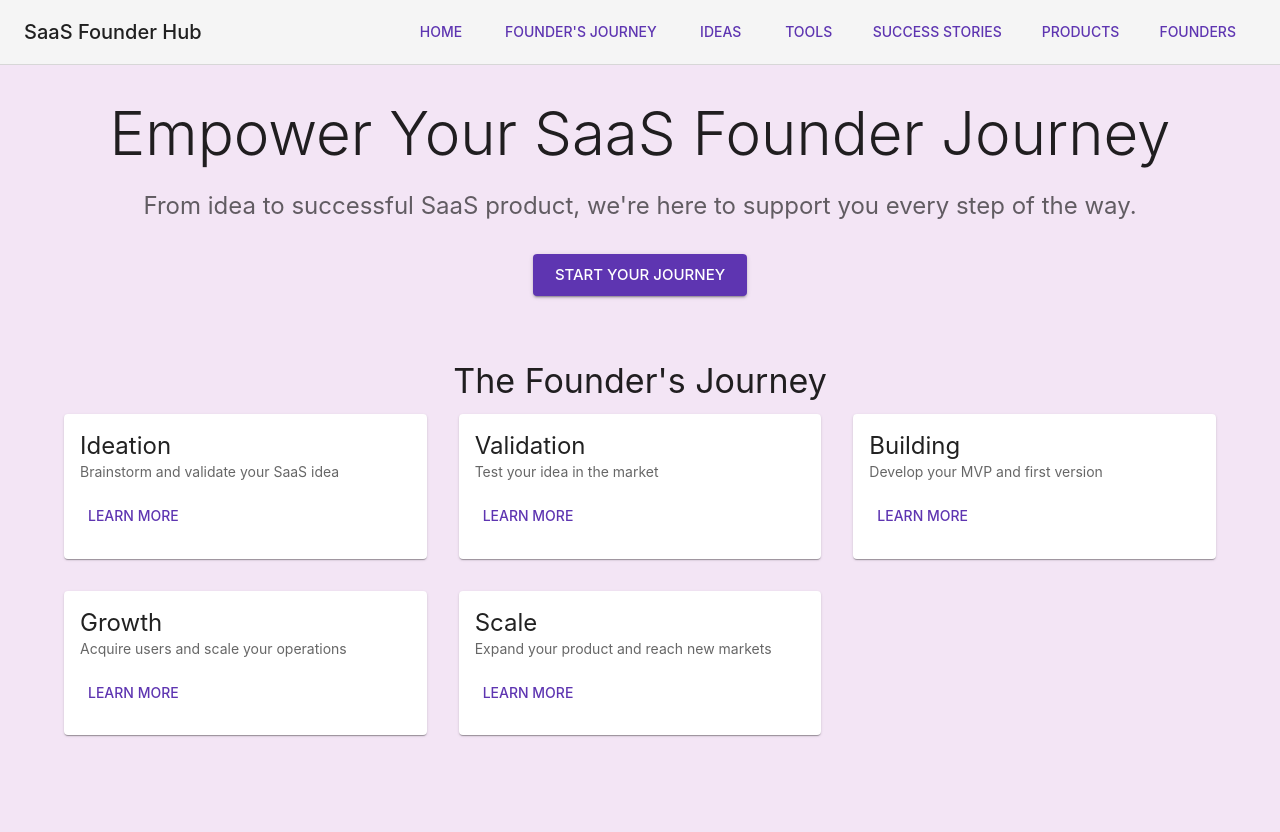
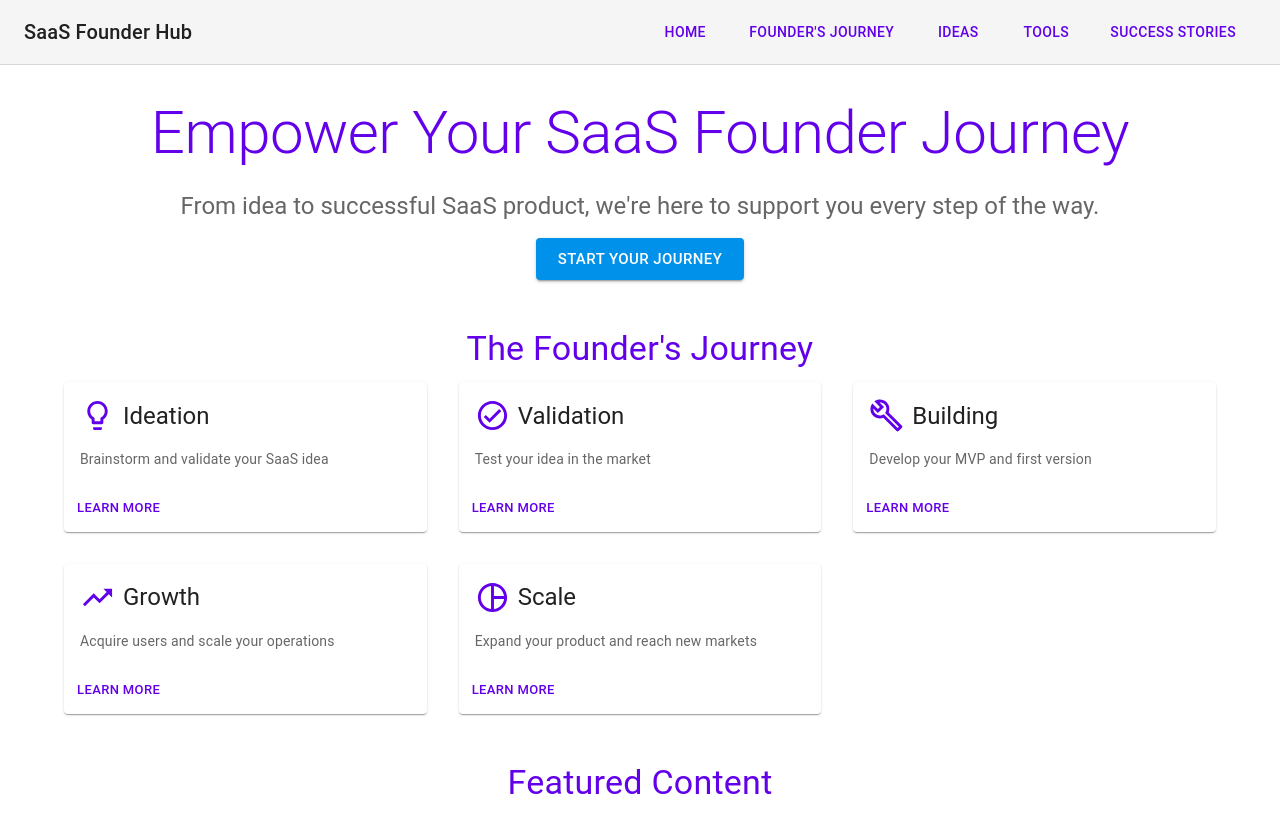
Before and after one commit to vinodsharma10x/saas-founder-hub, a Next.js app: page / in a window 1280 px wide. Shown: the top 832 px of the page. Before the commit the page ends 800 px from the top, so only its background shows below. Built offline with nearby package versions, Linux system fonts and the light colour scheme; no server answers; the database is empty.

Commit message:
Reorganized homepage, menu and applied a new theme.

```diff
--- a/package.json
+++ b/package.json
@@ -12,6 +12,7 @@
   "dependencies": {
     "@emotion/react": "^11.13.3",
     "@emotion/styled": "^11.13.0",
+    "@mui/icons-material": "^6.1.2",
     "@mui/lab": "^6.0.0-beta.10",
     "@mui/material": "^6.1.2",
     "@supabase/supabase-js": "^2.45.4",
--- a/src/app/layout.tsx
+++ b/src/app/layout.tsx
@@ -2,7 +2,7 @@
 
 import { ThemeProvider } from '@mui/material/styles'
 import CssBaseline from '@mui/material/CssBaseline'
-import theme from '../styles/theme'
+import theme from '../theme'
 
 export default function RootLayout({ children }: { children: React.ReactNode }) {
   return (
--- a/src/app/page.tsx
+++ b/src/app/page.tsx
@@ -1,56 +1,153 @@
 'use client';
 
-import { Container, Typography, Button, Grid, Card, CardContent } from '@mui/material';
+import { useState, useEffect } from 'react';
+import { Container, Typography, Button, Grid, Card, CardContent, CardActions, Box, useTheme } from '@mui/material';
 import Link from 'next/link';
 import Navbar from '../components/Navbar';
 import MotionWrapper from '../components/MotionWrapper';
+import { supabase } from '../lib/supabase';
+import { Idea, Tool, SaasProduct } from '../types';
+import LightbulbOutlinedIcon from '@mui/icons-material/LightbulbOutlined';
+import CheckCircleOutlineOutlinedIcon from '@mui/icons-material/CheckCircleOutlineOutlined';
+import BuildOutlinedIcon from '@mui/icons-material/BuildOutlined';
+import TrendingUpOutlinedIcon from '@mui/icons-material/TrendingUpOutlined';
+import PieChartOutlinedIcon from '@mui/icons-material/PieChartOutlined';
 
 const journeyStages = [
-  { title: 'Ideation', description: 'Brainstorm and validate your SaaS idea', link: '/journey/ideation' },
-  { title: 'Validation', description: 'Test your idea in the market', link: '/journey/validation' },
-  { title: 'Building', description: 'Develop your MVP and first version', link: '/journey/building' },
-  { title: 'Growth', description: 'Acquire users and scale your operations', link: '/journey/growth' },
-  { title: 'Scale', description: 'Expand your product and reach new markets', link: '/journey/scale' },
+  { title: 'Ideation', description: 'Brainstorm and validate your SaaS idea', link: '/journey/ideation', icon: LightbulbOutlinedIcon },
+  { title: 'Validation', description: 'Test your idea in the market', link: '/journey/validation', icon: CheckCircleOutlineOutlinedIcon },
+  { title: 'Building', description: 'Develop your MVP and first version', link: '/journey/building', icon: BuildOutlinedIcon },
+  { title: 'Growth', description: 'Acquire users and scale your operations', link: '/journey/growth', icon: TrendingUpOutlinedIcon },
+  { title: 'Scale', description: 'Expand your product and reach new markets', link: '/journey/scale', icon: PieChartOutlinedIcon },
 ];
 
 export default function HomePage() {
+  const theme = useTheme();
+  const [featuredIdea, setFeaturedIdea] = useState<Idea | null>(null);
+  const [featuredTool, setFeaturedTool] = useState<Tool | null>(null);
+  const [featuredStory, setFeaturedStory] = useState<SaasProduct | null>(null);
+
+  useEffect(() => {
+    async function fetchFeaturedContent() {
+      const { data: ideaData } = await supabase.from('ideas').select('*').limit(1).single();
+      const { data: toolData } = await supabase.from('tools').select('*').limit(1).single();
+      const { data: storyData } = await supabase.from('saas_products').select('*').limit(1).single();
+
+      setFeaturedIdea(ideaData);
+      setFeaturedTool(toolData);
+      setFeaturedStory(storyData);
+    }
+
+    fetchFeaturedContent();
+  }, []);
+
   return (
     <>
       <Navbar />
       <Container maxWidth="lg" sx={{ mt: 4, mb: 4 }}>
         <MotionWrapper>
-          <Typography variant="h2" component="h1" gutterBottom align="center">
+          <Typography variant="h2" component="h1" gutterBottom align="center" color="primary">
             Empower Your SaaS Founder Journey
           </Typography>
           <Typography variant="h5" align="center" color="text.secondary" paragraph>
             From idea to successful SaaS product, we're here to support you every step of the way.
           </Typography>
-          <div style={{ textAlign: 'center', marginTop: '2rem', marginBottom: '4rem' }}>
-            <Button variant="contained" color="primary" size="large" component={Link} href="/journey/ideation">
-              Start Your Journey
+          <Box textAlign="center" mb={6}>
+            <Button variant="contained" color="secondary" size="large" component={Link} href="/journey/ideation">
+              START YOUR JOURNEY
             </Button>
-          </div>
-          <Typography variant="h4" gutterBottom align="center">
+          </Box>
+          <Typography variant="h4" gutterBottom align="center" color="primary">
             The Founder's Journey
           </Typography>
+          <Grid container spacing={4} mb={6}>
+            {journeyStages.map((stage, index) => {
+              const Icon = stage.icon;
+              return (
+                <Grid item key={index} xs={12} sm={6} md={4}>
+                  <Card sx={{ height: '100%', display: 'flex', flexDirection: 'column' }}>
+                    <CardContent sx={{ flexGrow: 1 }}>
+                      <Box display="flex" alignItems="center" mb={2}>
+                        <Icon fontSize="large" color="primary" />
+                        <Typography variant="h5" component="div" ml={1}>
+                          {stage.title}
+                        </Typography>
+                      </Box>
+                      <Typography variant="body2" color="text.secondary">
+                        {stage.description}
+                      </Typography>
+                    </CardContent>
+                    <CardActions>
+                      <Button component={Link} href={stage.link} size="small" color="primary">
+                        LEARN MORE
+                      </Button>
+                    </CardActions>
+                  </Card>
+                </Grid>
+              );
+            })}
+          </Grid>
+          <Typography variant="h4" gutterBottom align="center" color="primary" mb={4}>
+            Featured Content
+          </Typography>
           <Grid container spacing={4}>
-            {journeyStages.map((stage, index) => (
-              <Grid item key={index} xs={12} sm={6} md={4}>
-                <Card>
-                  <CardContent>
-                    <Typography variant="h5" component="div">
-                      {stage.title}
+            {featuredIdea && (
+              <Grid item xs={12} md={4}>
+                <Card sx={{ height: '100%', display: 'flex', flexDirection: 'column', bgcolor: theme.palette.primary.light }}>
+                  <CardContent sx={{ flexGrow: 1 }}>
+                    <Typography variant="h6" component="div" gutterBottom color="primary.contrastText">
+                      Featured Idea
                     </Typography>
-                    <Typography variant="body2" color="text.secondary">
-                      {stage.description}
+                    <Typography variant="body1" color="primary.contrastText">
+                      {featuredIdea.title}
                     </Typography>
-                    <Button component={Link} href={stage.link} sx={{ mt: 2 }}>
-                      Learn More
+                  </CardContent>
+                  <CardActions>
+                    <Button component={Link} href={`/ideas/${featuredIdea.id}`} size="small" color="secondary">
+                      EXPLORE IDEA
                     </Button>
-                  </CardContent>
+                  </CardActions>
                 </Card>
               </Grid>
-            ))}
+            )}
+            {featuredTool && (
+              <Grid item xs={12} md={4}>
+                <Card sx={{ height: '100%', display: 'flex', flexDirection: 'column', bgcolor: theme.palette.secondary.light }}>
+                  <CardContent sx={{ flexGrow: 1 }}>
+                    <Typography variant="h6" component="div" gutterBottom color="secondary.contrastText">
+                      Featured Tool
+                    </Typography>
+                    <Typography variant="body1" color="secondary.contrastText">
+                      {featuredTool.name}
+                    </Typography>
+                  </CardContent>
+                  <CardActions>
+                    <Button component={Link} href={`/tools/${featuredTool.id}`} size="small" color="primary">
+                      EXPLORE TOOL
+                    </Button>
+                  </CardActions>
+                </Card>
+              </Grid>
+            )}
+            {featuredStory && (
+              <Grid item xs={12} md={4}>
+                <Card sx={{ height: '100%', display: 'flex', flexDirection: 'column', bgcolor: theme.palette.error.light }}>
+                  <CardContent sx={{ flexGrow: 1 }}>
+                    <Typography variant="h6" component="div" gutterBottom color="error.contrastText">
+                      Featured Success Story
+                    </Typography>
+                    <Typography variant="body1" color="error.contrastText">
+                      {featuredStory.name}
+                    </Typography>
+                  </CardContent>
+                  <CardActions>
+                    <Button component={Link} href={`/success-stories/products/${featuredStory.id}`} size="small" color="secondary">
+                      READ STORY
+                    </Button>
+                  </CardActions>
+                </Card>
+              </Grid>
+            )}
           </Grid>
         </MotionWrapper>
       </Container>
--- a/src/components/Navbar.tsx
+++ b/src/components/Navbar.tsx
@@ -3,14 +3,23 @@ import Link from 'next/link';
 import { useState } from 'react';
 
 export default function Navbar() {
-  const [anchorEl, setAnchorEl] = useState<null | HTMLElement>(null);
+  const [journeyAnchorEl, setJourneyAnchorEl] = useState<null | HTMLElement>(null);
+  const [storiesAnchorEl, setStoriesAnchorEl] = useState<null | HTMLElement>(null);
 
-  const handleClick = (event: React.MouseEvent<HTMLButtonElement>) => {
-    setAnchorEl(event.currentTarget);
+  const handleJourneyClick = (event: React.MouseEvent<HTMLButtonElement>) => {
+    setJourneyAnchorEl(event.currentTarget);
   };
 
-  const handleClose = () => {
-    setAnchorEl(null);
+  const handleStoriesClick = (event: React.MouseEvent<HTMLButtonElement>) => {
+    setStoriesAnchorEl(event.currentTarget);
+  };
+
+  const handleJourneyClose = () => {
+    setJourneyAnchorEl(null);
+  };
+
+  const handleStoriesClose = () => {
+    setStoriesAnchorEl(null);
   };
 
   return (
@@ -26,23 +35,23 @@ export default function Navbar() {
           <Button
             aria-controls="journey-menu"
             aria-haspopup="true"
-            onClick={handleClick}
+            onClick={handleJourneyClick}
             sx={{ my: 1, mx: 1.5 }}
           >
             Founder's Journey
           </Button>
           <Menu
             id="journey-menu"
-            anchorEl={anchorEl}
+            anchorEl={journeyAnchorEl}
             keepMounted
-            open={Boolean(anchorEl)}
-            onClose={handleClose}
+            open={Boolean(journeyAnchorEl)}
+            onClose={handleJourneyClose}
           >
-            <MenuItem onClick={handleClose} component={Link} href="/journey/ideation">Ideation</MenuItem>
-            <MenuItem onClick={handleClose} component={Link} href="/journey/validation">Validation</MenuItem>
-            <MenuItem onClick={handleClose} component={Link} href="/journey/building">Building</MenuItem>
-            <MenuItem onClick={handleClose} component={Link} href="/journey/growth">Growth</MenuItem>
-            <MenuItem onClick={handleClose} component={Link} href="/journey/scale">Scale</MenuItem>
+            <MenuItem onClick={handleJourneyClose} component={Link} href="/journey/ideation">Ideation</MenuItem>
+            <MenuItem onClick={handleJourneyClose} component={Link} href="/journey/validation">Validation</MenuItem>
+            <MenuItem onClick={handleJourneyClose} component={Link} href="/journey/building">Building</MenuItem>
+            <MenuItem onClick={handleJourneyClose} component={Link} href="/journey/growth">Growth</MenuItem>
+            <MenuItem onClick={handleJourneyClose} component={Link} href="/journey/scale">Scale</MenuItem>
           </Menu>
           <Button component={Link} href="/ideas" variant="text" sx={{ my: 1, mx: 1.5 }}>
             Ideas
@@ -50,17 +59,25 @@ export default function Navbar() {
           <Button component={Link} href="/tools" variant="text" sx={{ my: 1, mx: 1.5 }}>
             Tools
           </Button>
-          <Button component={Link} href="/success-stories" variant="text" sx={{ my: 1, mx: 1.5 }}>
+          <Button
+            aria-controls="success-stories-menu"
+            aria-haspopup="true"
+            onClick={handleStoriesClick}
+            sx={{ my: 1, mx: 1.5 }}
+          >
             Success Stories
           </Button>
-
-        <Button component={Link} href="/success-stories/products" variant="text" sx={{ my: 1, mx: 1.5 }}>
-          Products
-        </Button>
-        <Button component={Link} href="/success-stories/founders" variant="text" sx={{ my: 1, mx: 1.5 }}>
-          Founders
-        </Button>
-
+          <Menu
+            id="success-stories-menu"
+            anchorEl={storiesAnchorEl}
+            keepMounted
+            open={Boolean(storiesAnchorEl)}
+            onClose={handleStoriesClose}
+          >
+            <MenuItem onClick={handleStoriesClose} component={Link} href="/success-stories">All Stories</MenuItem>
+            <MenuItem onClick={handleStoriesClose} component={Link} href="/success-stories/products">Products</MenuItem>
+            <MenuItem onClick={handleStoriesClose} component={Link} href="/success-stories/founders">Founders</MenuItem>
+          </Menu>
         </nav>
       </Toolbar>
     </AppBar>
--- /dev/null
+++ b/src/theme.ts
@@ -0,0 +1,17 @@
+import { createTheme } from '@mui/material/styles';
+
+const theme = createTheme({
+  palette: {
+    primary: {
+      main: '#6200ea',
+    },
+    secondary: {
+      main: '#0091ea',
+    },
+    error: {
+      main: '#c51162',
+    },
+  },
+});
+
+export default theme;
```
Also changed, not shown: 1 other file (tests, documents, lock files or other folders).
